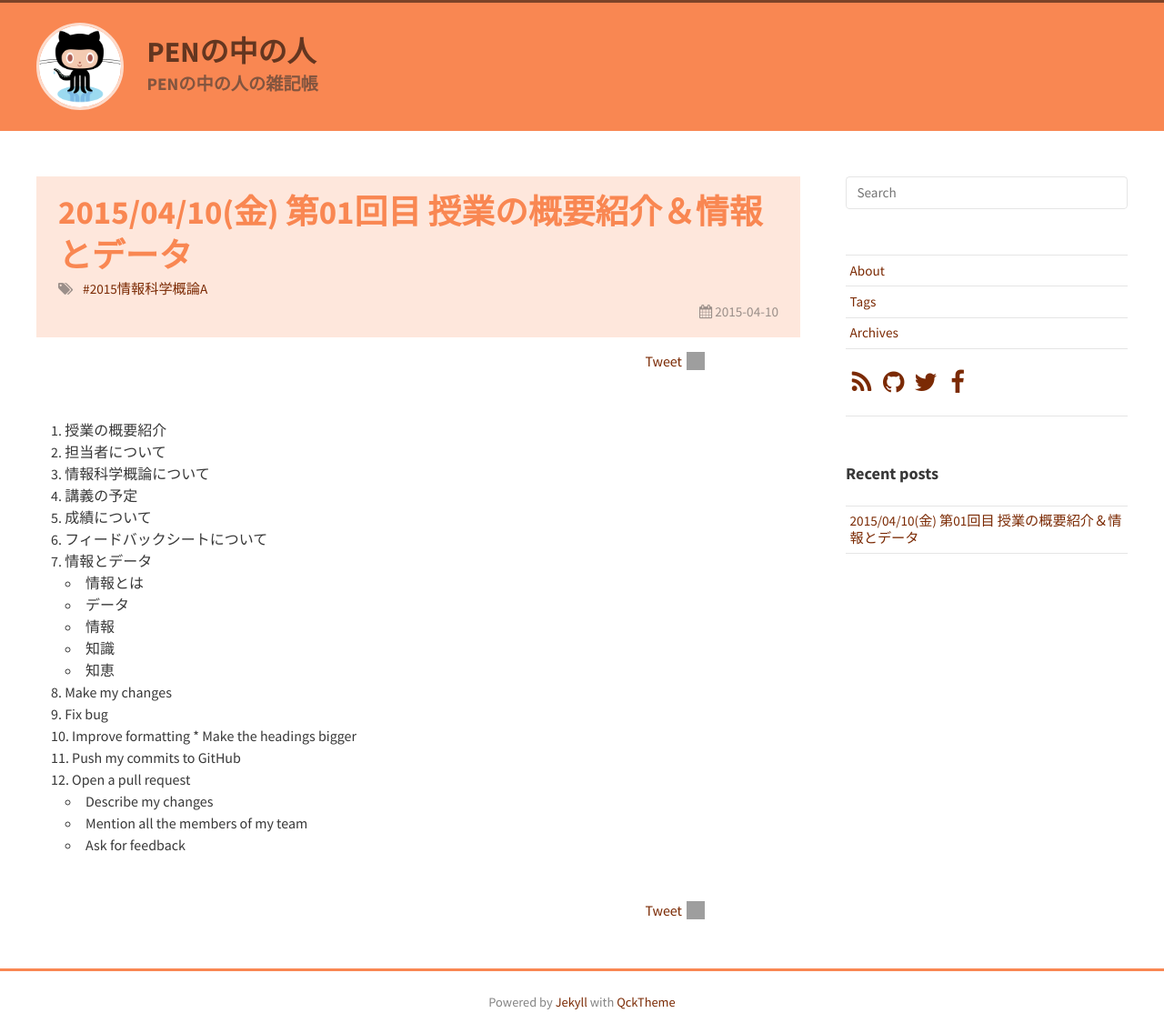
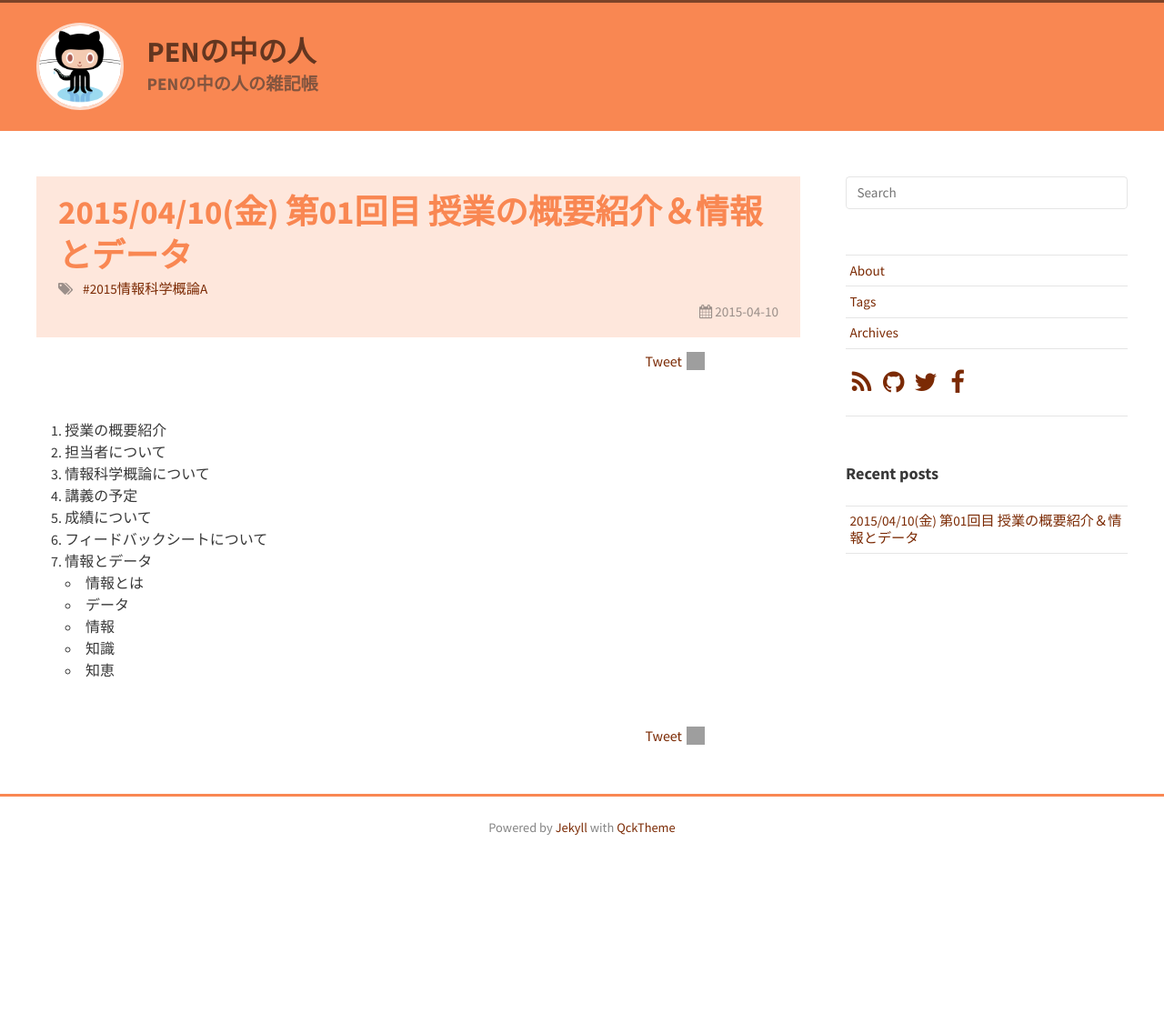
Before and after one commit to xDNCL/jekyll-test, a Jekyll site: the page built from _posts/2015-04-10-2015IIS01.md, in a window 1280 px wide. Shown: the whole page at 91% size. Built offline with Jekyll 4.4.1, drawn with Linux system fonts in a browser that asks for light colours; nearby versions of some CDN libraries; comment, search, counter and statistics services are not loaded; after the commit the page ends 944 px from its top, so only the background shows below that; grey boxes are pictures that could not be loaded.

Commit message:
[Fix] リスト表示のテスト

```diff
--- a/_posts/2015-04-10-2015IIS01.md
+++ b/_posts/2015-04-10-2015IIS01.md
@@ -16,13 +16,3 @@ tags: 2015情報科学概論A
     * 情報
     * 知識
     * 知恵
-
-1. Make my changes
-  1. Fix bug
-  2. Improve formatting
-    * Make the headings bigger
-2. Push my commits to GitHub
-3. Open a pull request
-  * Describe my changes
-  * Mention all the members of my team
-    * Ask for feedback
```
